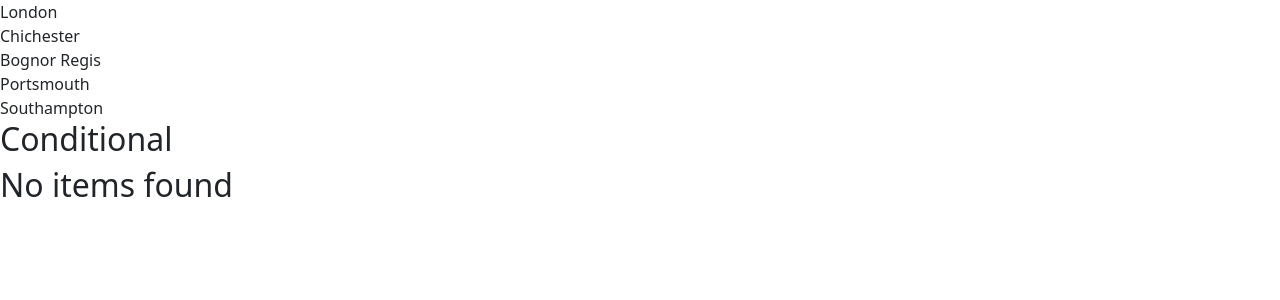
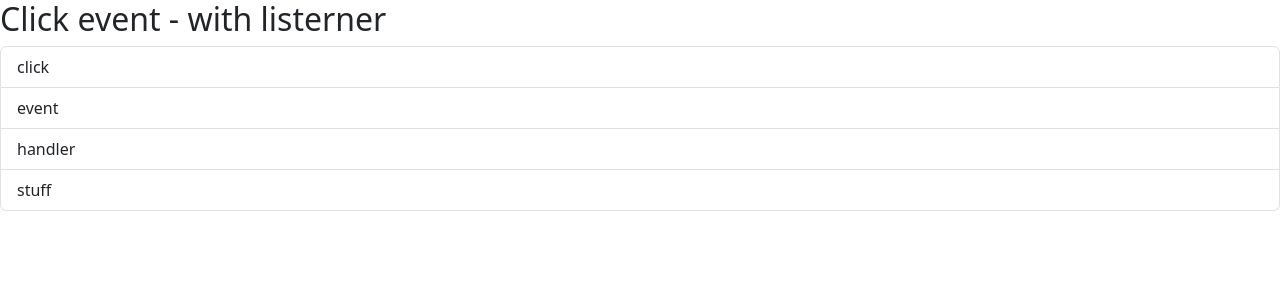
Before and after one commit to roger06/MyUniProject, a React (Vite) app: page / in a window 1280 px wide. Shown: the top 300 px of the page. Built offline with nearby package versions, Linux system fonts and the light colour scheme.

Commit message:
click with handler fn

```diff
--- a/src/App.tsx
+++ b/src/App.tsx
@@ -3,16 +3,23 @@
 import ListGroup from "./components/ListGroup";
 
 import ListGroupConditional from "./components/ListGroupConditional";
-
+import ListGroupConditionalFunction from "./components/ListGroupConditionalFunction";
+import ClickEvent from "./components/ClickEvents";
+import ClickEventHandler from "./components/ClickEventsHandler";
 
 function App() {
   return  (
 
 
-  <div><ListGroup></ListGroup>
+  <div>
+
+    {/* <ListGroup></ListGroup> */}
 
 
-  <ListGroupConditional></ListGroupConditional>
+  {/* <ListGroupConditional></ListGroupConditional>
+  <ListGroupConditionalFunction></ListGroupConditionalFunction>
+  <ClickEvent/> */}
+  <ClickEventHandler/>
   </div>
 
   )
--- /dev/null
+++ b/src/components/ClickEvents.tsx
@@ -0,0 +1,26 @@
+// basic click event handler in React
+
+
+function ClickEvent() {
+
+  let items = ["Belfast", "Chicago", "Birmingham", "Plymouth"];
+//   items = [];
+
+  return (
+
+    <>
+    <h2>Click event</h2>
+
+
+
+    <ul className="list-group">
+        {items.map((item, index) =>  <li className="list-group-item" key={item}
+        onClick={ (event) =>  console.log('you clicked me ' + item + " " + index +  " event = " + event) }
+        >{item}</li>)}
+
+    </ul>
+    </>
+  );
+}
+
+export default ClickEvent;
--- /dev/null
+++ b/src/components/ClickEventsHandler.tsx
@@ -0,0 +1,29 @@
+// basic click event handler in React
+// basic click event handler in React
+import type { MouseEvent } from "react";
+
+function ClickEventHandler() {
+
+  let items = ["click", "event", "handler", "stuff"];
+//   items = [];
+
+const handleClick = (event: MouseEvent) => console.log(event);
+
+  return (
+
+    <>
+    <h2>Click event - with listerner</h2>
+
+
+
+    <ul className="list-group">
+        {items.map((item, index) =>  <li className="list-group-item" key={item}
+        onClick={ (handleClick) =>  console.log('you clicked me ' + item + " " + index +  " event = " + event) }
+        >{item}</li>)}
+
+    </ul>
+    </>
+  );
+}
+
+export default ClickEventHandler;
--- /dev/null
+++ b/src/components/ListGroupConditionalFunction.tsx
@@ -0,0 +1,39 @@
+// moving conditional rendering to a function component
+
+
+function ListGroupConditionalFunction() {
+
+  let items = ["Belfast", "Chicago", "Birmingham", "Plymouth"];
+//   items = [];
+
+// as a var (const)
+const message = items.length === 0 ? <h2>No items found...</h2> : null
+
+// as a function
+// advantage of this is that you can pass in parameters if needed
+// disadvantage is that it can be less readable if the function is complex
+
+const getMessage = () => {
+  items.length === 0 ? <h2>No items found...</h2> : null
+  }
+
+  // if (items.length === 0) {
+  //   return <h2>No items found</h2>;
+  // }
+
+  return (
+
+    <>
+    <h2>Conditional in function</h2>
+
+    { getMessage()}
+
+    <ul className="list-group">
+        {items.map(item =>  <li key={item}>{item}</li>)}
+
+    </ul>
+    </>
+  );
+}
+
+export default ListGroupConditionalFunction;
```
